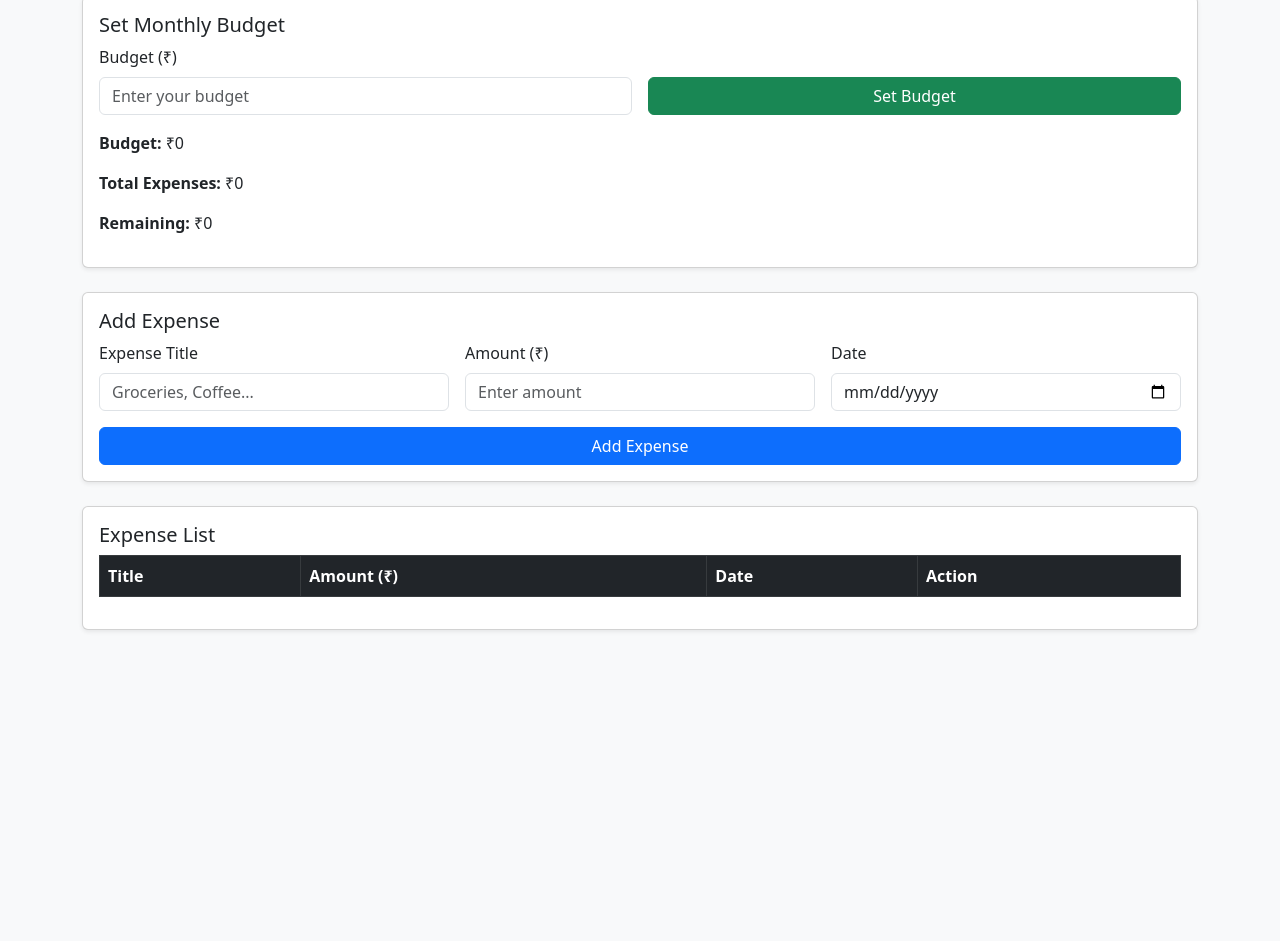
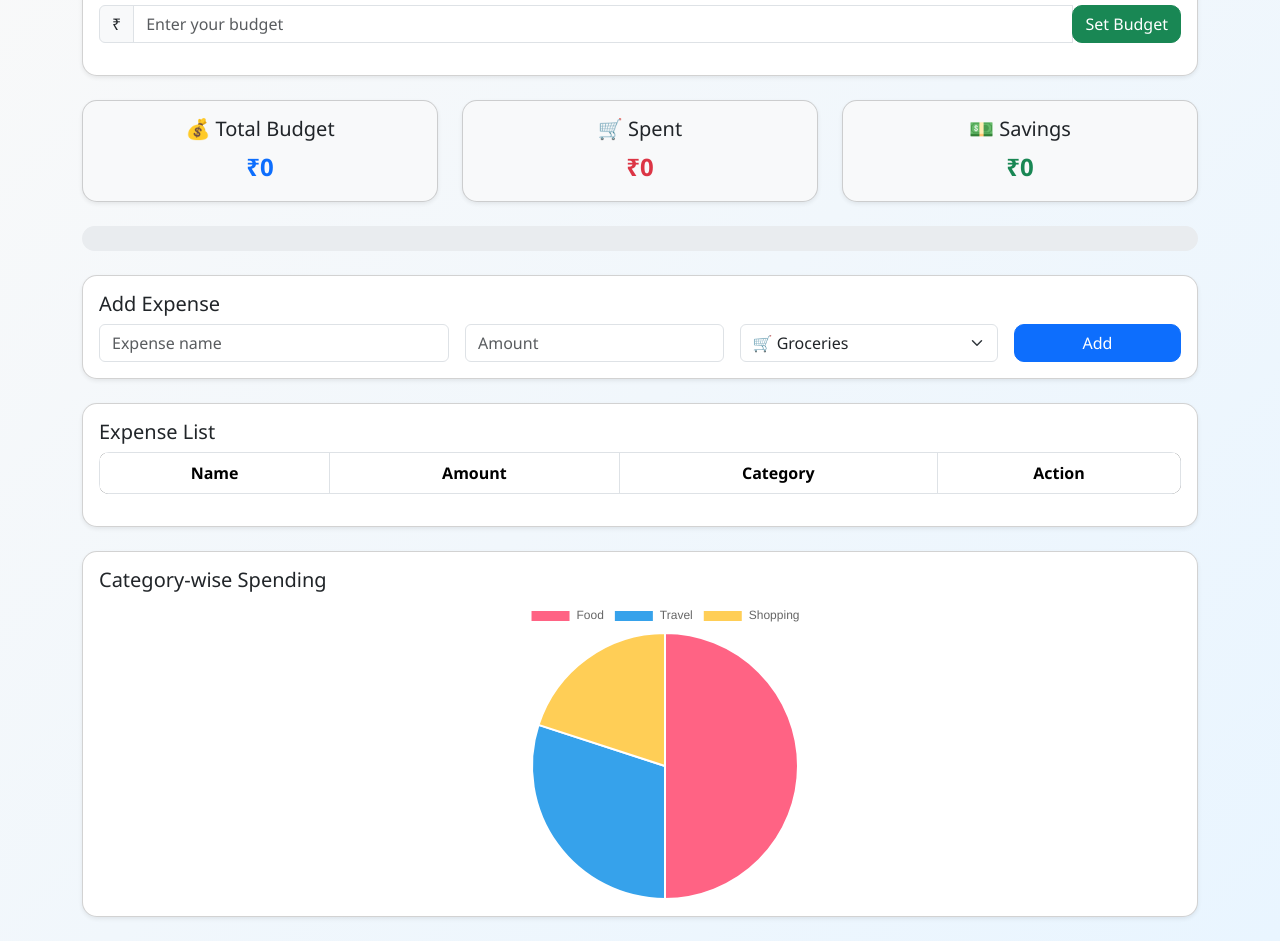
Before and after one commit to Srinidhi107/expense-tracker, a website: page public/index.html in a window 1280 px wide. Shown: the part 124-1065 px from the top of the page. Before the commit the page ends 802 px from the top, so only its background shows below. Drawn offline with nearby package versions, Linux system fonts and the light colour scheme.

Commit message:
Updated pie chart size and styling

```diff
--- a/public/index.html
+++ b/public/index.html
@@ -4,75 +4,187 @@
   <meta charset="UTF-8">
   <meta name="viewport" content="width=device-width, initial-scale=1.0">
   <title>Expense Tracker</title>
-  <link href="https://cdn.jsdelivr.net/npm/bootstrap@5.3.0/dist/css/bootstrap.min.css" rel="stylesheet">
+  <!-- Bootstrap CSS -->
+  <link href="https://cdn.jsdelivr.net/npm/bootstrap@5.3.3/dist/css/bootstrap.min.css" rel="stylesheet">
+  <!-- Chart.js -->
+  <script src="https://cdn.jsdelivr.net/npm/chart.js"></script>
+
+  <!-- Custom CSS -->
+  <style>
+    body {
+      background: linear-gradient(135deg, #f9f9f9, #e9f5ff);
+      font-family: "Segoe UI", Tahoma, Geneva, Verdana, sans-serif;
+    }
+
+    .navbar {
+      box-shadow: 0px 3px 10px rgba(0,0,0,0.2);
+    }
+
+    .card {
+      border-radius: 15px;
+      transition: transform 0.2s ease-in-out;
+    }
+
+    .card:hover {
+      transform: translateY(-3px);
+      box-shadow: 0px 5px 20px rgba(0,0,0,0.1);
+    }
+
+    .progress {
+      border-radius: 15px;
+      overflow: hidden;
+    }
+
+    .progress-bar {
+      font-size: 14px;
+      letter-spacing: 1px;
+    }
+
+    button {
+      border-radius: 10px !important;
+      transition: 0.2s;
+    }
+
+    button:hover {
+      transform: scale(1.05);
+    }
+
+    table {
+      border-radius: 10px;
+      overflow: hidden;
+    }
+
+    thead {
+      background: #212529;
+      color: #fff;
+    }
+
+    .badge {
+      padding: 8px 12px;
+      font-size: 0.9rem;
+      border-radius: 10px;
+    }
+  </style>
 </head>
-<body class="bg-light">
+<body>
 
-  <div class="container py-5">
-    <h1 class="text-center mb-4">💰 Expense Tracker</h1>
+  <!-- Navbar -->
+  <nav class="navbar navbar-expand-lg navbar-dark bg-dark">
+    <div class="container-fluid">
+      <a class="navbar-brand fw-bold" href="#">💸 Expense Tracker</a>
+    </div>
+  </nav>
+
+  <div class="container py-4">
 
     <!-- Budget Input -->
-    <div class="card mb-4 shadow-sm">
+    <div class="card shadow-sm mb-4">
       <div class="card-body">
-        <h5 class="card-title">Set Monthly Budget</h5>
-        <form id="budgetForm" class="row g-3">
-          <div class="col-md-6">
-            <label for="budget" class="form-label">Budget (₹)</label>
-            <input type="number" class="form-control" id="budget" placeholder="Enter your budget" required>
-          </div>
-          <div class="col-md-6 align-self-end">
-            <button type="submit" class="btn btn-success w-100">Set Budget</button>
-          </div>
-        </form>
-        <p class="mt-3"><strong>Budget:</strong> ₹<span id="budgetDisplay">0</span></p>
-        <p><strong>Total Expenses:</strong> ₹<span id="totalExpenses">0</span></p>
-        <p><strong>Remaining:</strong> ₹<span id="remaining">0</span></p>
+        <h5 class="card-title">Set Your Budget</h5>
+        <div class="input-group mb-3">
+          <span class="input-group-text">₹</span>
+          <input type="number" id="budget-input" class="form-control" placeholder="Enter your budget">
+          <button class="btn btn-success" id="set-budget">Set Budget</button>
+        </div>
       </div>
     </div>
 
-    <!-- Expense Form -->
-    <div class="card mb-4 shadow-sm">
-      <div class="card-body">
-        <h5 class="card-title">Add Expense</h5>
-        <form id="expenseForm" class="row g-3">
-          <div class="col-md-4">
-            <label for="title" class="form-label">Expense Title</label>
-            <input type="text" class="form-control" id="title" placeholder="Groceries, Coffee..." required>
+    <!-- Summary Cards -->
+    <div class="row text-center mb-4">
+      <div class="col-md-4">
+        <div class="card shadow-sm bg-light">
+          <div class="card-body">
+            <h5 class="card-title">💰 Total Budget</h5>
+            <p class="card-text fs-4 fw-bold text-primary" id="total-budget">₹0</p>
           </div>
-          <div class="col-md-4">
-            <label for="amount" class="form-label">Amount (₹)</label>
-            <input type="number" class="form-control" id="amount" placeholder="Enter amount" required>
+        </div>
+      </div>
+      <div class="col-md-4">
+        <div class="card shadow-sm bg-light">
+          <div class="card-body">
+            <h5 class="card-title">🛒 Spent</h5>
+            <p class="card-text fs-4 fw-bold text-danger" id="total-spent">₹0</p>
           </div>
-          <div class="col-md-4">
-            <label for="date" class="form-label">Date</label>
-            <input type="date" class="form-control" id="date" required>
+        </div>
+      </div>
+      <div class="col-md-4">
+        <div class="card shadow-sm bg-light">
+          <div class="card-body">
+            <h5 class="card-title">💵 Savings</h5>
+            <p class="card-text fs-4 fw-bold text-success" id="total-savings">₹0</p>
           </div>
-          <div class="col-12">
-            <button type="submit" class="btn btn-primary w-100">Add Expense</button>
-          </div>
-        </form>
+        </div>
       </div>
     </div>
 
-    <!-- Expense List -->
-    <div class="card shadow-sm">
+    <!-- Progress Bar -->
+    <div class="progress mb-4" style="height: 25px;">
+      <div class="progress-bar bg-success fw-bold" id="budget-progress" role="progressbar" style="width: 0%;" aria-valuemin="0" aria-valuemax="100">0%</div>
+    </div>
+
+    <!-- Add Expense Form -->
+    <div class="card shadow-sm mb-4">
+      <div class="card-body">
+        <h5 class="card-title">Add Expense</h5>
+        <div class="row g-3">
+          <div class="col-md-4">
+            <input type="text" id="expense-name" class="form-control" placeholder="Expense name">
+          </div>
+          <div class="col-md-3">
+            <input type="number" id="expense-amount" class="form-control" placeholder="Amount">
+          </div>
+          <div class="col-md-3">
+            <select id="expense-category" class="form-select">
+              <option value="Groceries">🛒 Groceries</option>
+              <option value="Medicines">💊 Medicines</option>
+              <option value="Travel">🚗 Travel</option>
+              <option value="Entertainment">🎬 Entertainment</option>
+              <option value="Other">📦 Other</option>
+            </select>
+          </div>
+          <div class="col-md-2 d-grid">
+            <button class="btn btn-primary" id="add-expense">Add</button>
+          </div>
+        </div>
+      </div>
+    </div>
+
+    <!-- Expense Table -->
+    <div class="card shadow-sm mb-4">
       <div class="card-body">
         <h5 class="card-title">Expense List</h5>
-        <table class="table table-bordered">
-          <thead class="table-dark">
+        <table class="table table-bordered text-center">
+          <thead>
             <tr>
-              <th>Title</th>
-              <th>Amount (₹)</th>
-              <th>Date</th>
+              <th>Name</th>
+              <th>Amount</th>
+              <th>Category</th>
               <th>Action</th>
             </tr>
           </thead>
-          <tbody id="expenseList"></tbody>
+          <tbody id="expense-list">
+            <!-- Expenses will appear here -->
+          </tbody>
         </table>
       </div>
     </div>
+
+    <!-- Chart -->
+    <div class="card shadow-sm">
+      <div class="card-body">
+        <h5 class="card-title">Category-wise Spending</h5>
+        <div style="width: 250px; height: 300px; margin: auto;">
+  <canvas id="expenseChart"></canvas>
+</div>
+      </div>
+    </div>
+
   </div>
 
+  <!-- Bootstrap + JS -->
+  <script src="https://cdn.jsdelivr.net/npm/bootstrap@5.3.3/dist/js/bootstrap.bundle.min.js"></script>
+  <!-- Custom Script -->
   <script src="script.js"></script>
+
 </body>
 </html>
--- a/public/script.js
+++ b/public/script.js
@@ -1,49 +1,139 @@
+// Select DOM elements
+const budgetInput = document.getElementById("budget-input");
+const setBudgetBtn = document.getElementById("set-budget");
+const totalBudgetEl = document.getElementById("total-budget");
+const totalSpentEl = document.getElementById("total-spent");
+const totalSavingsEl = document.getElementById("total-savings");
+const budgetProgress = document.getElementById("budget-progress");
+
+const expenseNameInput = document.getElementById("expense-name");
+const expenseAmountInput = document.getElementById("expense-amount");
+const expenseCategoryInput = document.getElementById("expense-category");
+const addExpenseBtn = document.getElementById("add-expense");
+const expenseListEl = document.getElementById("expense-list");
+
+// Chart element
+const ctx = document.getElementById("expenseChart").getContext("2d");
+
+// Global variables
 let budget = 0;
-let totalExpenses = 0;
+let expenses = [];
+let categories = {
+  "Groceries": 0,
+  "Medicines": 0,
+  "Travel": 0,
+  "Entertainment": 0,
+  "Other": 0
+};
 
-document.getElementById("budgetForm").addEventListener("submit", function (e) {
-  e.preventDefault();
-  budget = parseInt(document.getElementById("budget").value);
-  document.getElementById("budgetDisplay").textContent = budget;
-  updateRemaining();
-});
-
-document.getElementById("expenseForm").addEventListener("submit", function (e) {
-  e.preventDefault();
-
-  const title = document.getElementById("title").value;
-  const amount = parseInt(document.getElementById("amount").value);
-  const date = document.getElementById("date").value;
-
-  if (amount > 0) {
-    totalExpenses += amount;
-    updateRemaining();
-
-    const expenseList = document.getElementById("expenseList");
-
-    const row = document.createElement("tr");
-    row.innerHTML = `
-      <td>${title}</td>
-      <td>₹${amount}</td>
-      <td>${date}</td>
-      <td><button class="btn btn-danger btn-sm delete">❌</button></td>
-    `;
-
-    // Delete expense
-    row.querySelector(".delete").addEventListener("click", function () {
-      totalExpenses -= amount;
-      updateRemaining();
-      row.remove();
-    });
-
-    expenseList.appendChild(row);
-
-    // Reset form
-    document.getElementById("expenseForm").reset();
+// Chart.js Pie Chart
+const ctxx = document.getElementById("expenseChart").getContext("2d");
+const expenseChart = new Chart(ctxx, {
+  type: "pie",
+  data: {
+    labels: ["Food", "Travel", "Shopping"],
+    datasets: [{
+      data: [500, 300, 200],
+      backgroundColor: ["#ff6384", "#36a2eb", "#ffce56"]
+    }]
+  },
+  options: {
+    responsive: false,   // 👈 disable auto-resize
+    maintainAspectRatio: false
   }
 });
 
-function updateRemaining() {
-  document.getElementById("totalExpenses").textContent = totalExpenses;
-  document.getElementById("remaining").textContent = budget - totalExpenses;
+
+// Function: Update Summary
+function updateSummary() {
+  let totalSpent = expenses.reduce((sum, exp) => sum + exp.amount, 0);
+  let totalSavings = budget - totalSpent;
+
+  totalBudgetEl.textContent = `₹${budget}`;
+  totalSpentEl.textContent = `₹${totalSpent}`;
+  totalSavingsEl.textContent = `₹${totalSavings < 0 ? 0 : totalSavings}`;
+
+  // Update progress bar
+  let percent = budget > 0 ? (totalSpent / budget) * 100 : 0;
+  budgetProgress.style.width = `${Math.min(percent, 100)}%`;
+  budgetProgress.textContent = `${Math.min(percent, 100).toFixed(0)}%`;
+
+  if (percent < 50) {
+    budgetProgress.className = "progress-bar bg-success fw-bold";
+  } else if (percent < 80) {
+    budgetProgress.className = "progress-bar bg-warning fw-bold";
+  } else {
+    budgetProgress.className = "progress-bar bg-danger fw-bold";
+  }
+
+  // Update chart
+  expenseChart.data.datasets[0].data = Object.values(categories);
+  expenseChart.update();
 }
+
+// Function: Render Expense List
+function renderExpenses() {
+  expenseListEl.innerHTML = "";
+  expenses.forEach((exp, index) => {
+    let row = document.createElement("tr");
+
+    row.innerHTML = `
+      <td>${exp.name}</td>
+      <td>₹${exp.amount}</td>
+      <td><span class="badge bg-primary">${exp.category}</span></td>
+      <td><button class="btn btn-sm btn-danger" onclick="deleteExpense(${index})">❌</button></td>
+    `;
+
+    expenseListEl.appendChild(row);
+  });
+}
+
+// Function: Add Expense
+function addExpense() {
+  let name = expenseNameInput.value.trim();
+  let amount = parseInt(expenseAmountInput.value);
+  let category = expenseCategoryInput.value;
+
+  if (name === "" || isNaN(amount) || amount <= 0) {
+    alert("Please enter valid expense details.");
+    return;
+  }
+
+  // Save expense
+  expenses.push({ name, amount, category });
+
+  // Update category spending
+  categories[category] += amount;
+
+  // Clear inputs
+  expenseNameInput.value = "";
+  expenseAmountInput.value = "";
+
+  renderExpenses();
+  updateSummary();
+}
+
+// Function: Delete Expense
+function deleteExpense(index) {
+  let exp = expenses[index];
+  categories[exp.category] -= exp.amount; // Deduct from category
+  expenses.splice(index, 1);
+  renderExpenses();
+  updateSummary();
+}
+
+// Function: Set Budget
+function setBudget() {
+  let newBudget = parseInt(budgetInput.value);
+  if (isNaN(newBudget) || newBudget <= 0) {
+    alert("Please enter a valid budget.");
+    return;
+  }
+  budget = newBudget;
+  budgetInput.value = "";
+  updateSummary();
+}
+
+// Event Listeners
+setBudgetBtn.addEventListener("click", setBudget);
+addExpenseBtn.addEventListener("click", addExpense);
```
